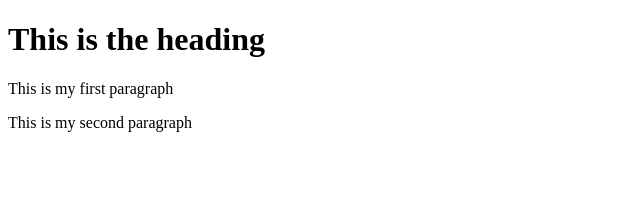
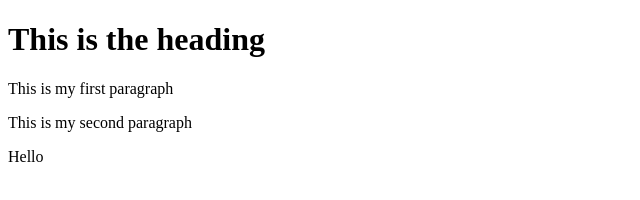
Before and after one commit to rob1065/gittest, a website: page index.html in a window 1280 px wide. Shown: the full height of the page, 0-640 px from the left. Drawn offline with Linux system fonts and the light colour scheme.

```diff
--- a/index.html
+++ b/index.html
@@ -10,5 +10,6 @@
     <h1>This is the heading</h1>
     <p>This is my first paragraph</p>
     <p>This is my second paragraph</p>
+    <p>Hello</p>
 </body>
 </html>
```
Also changed, not shown: package.json (added, +24 -0 lines), 2 other files.
